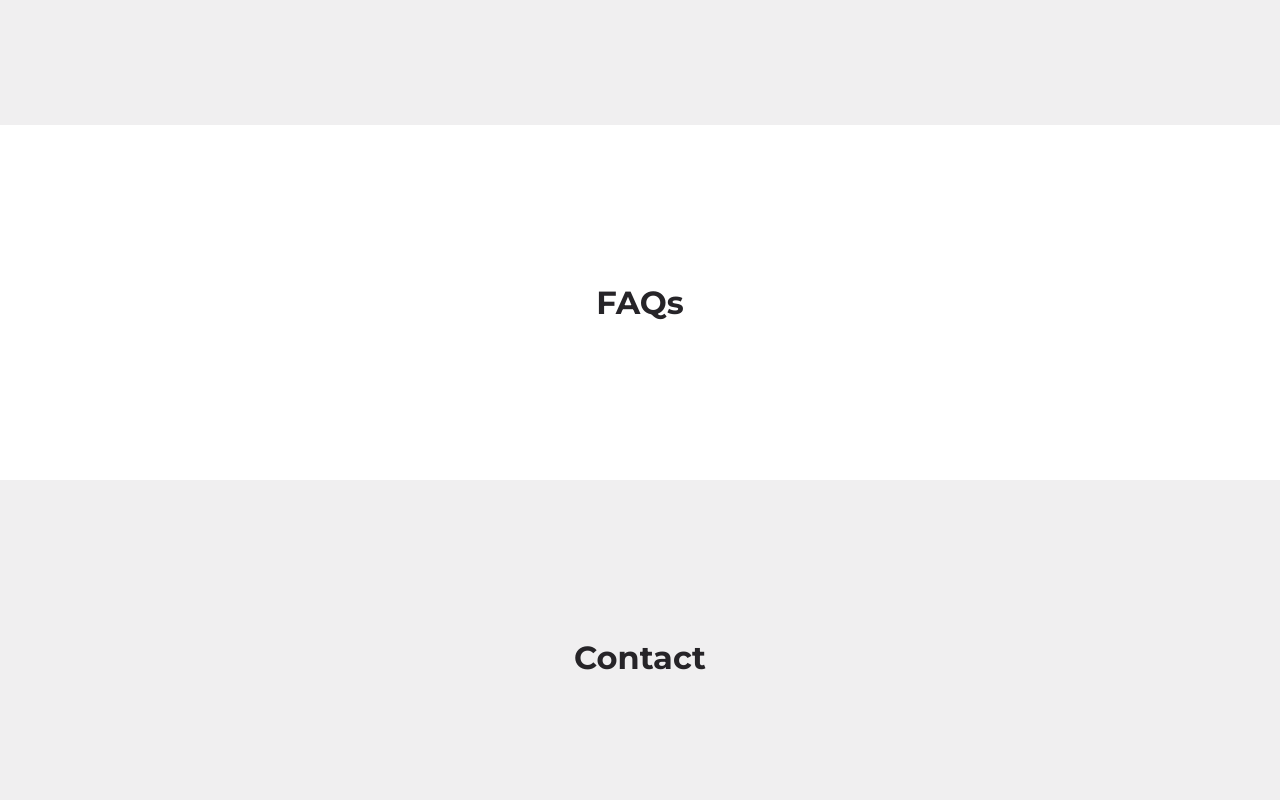
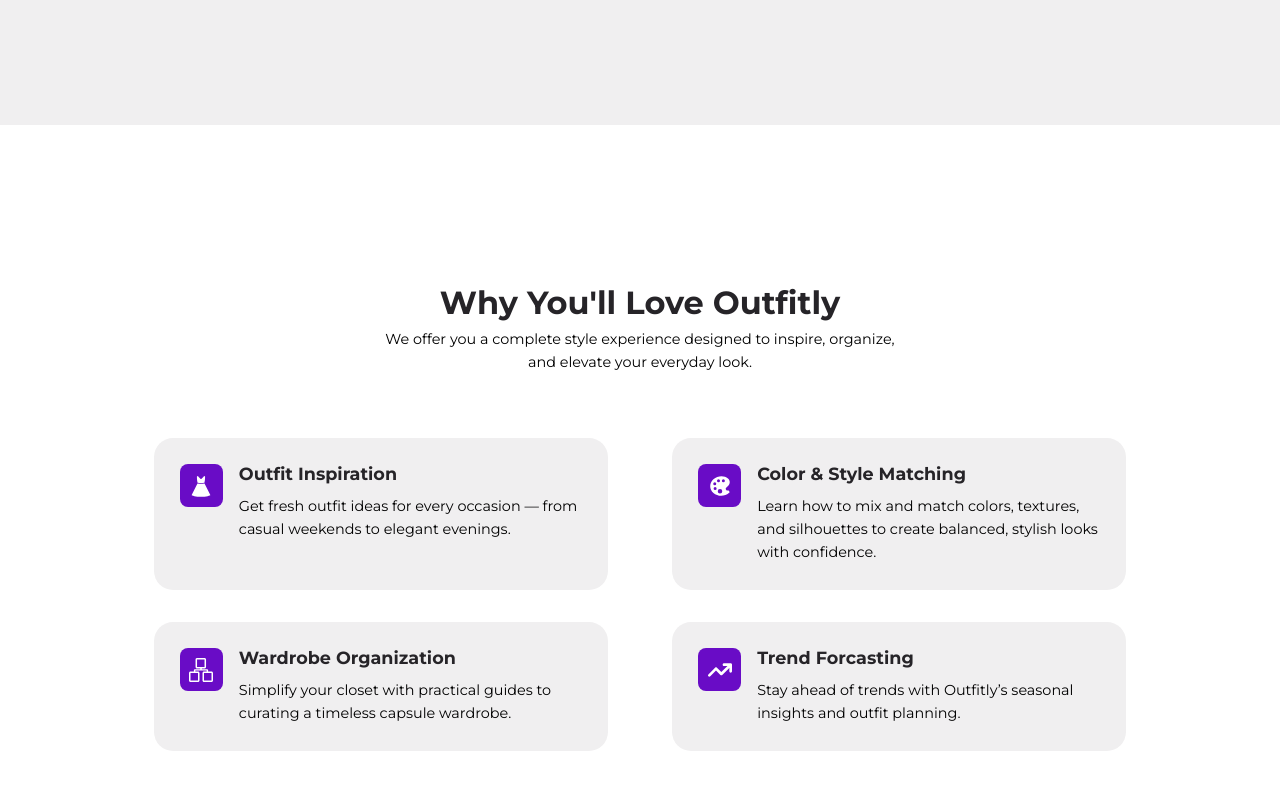
Before and after one commit to prosenicaa/outfitly_react, a React (Create React App) app: page / in a window 1280 px wide. Shown: the part 1560-2360 px from the top of the page. Built offline with nearby package versions, Linux system fonts and the light colour scheme.

Commit message:
Add features section with card components

```diff
--- a/src/App.jsx
+++ b/src/App.jsx
@@ -1,6 +1,7 @@
 import Navbar from './sections/navbar/Navbar';
 import Header from './sections/header/Header';
 import About from './sections/about/About';
+import Feature from './sections/features/Features'
 import FAQs from './sections/faqs/FAQs';
 import Contact from './sections/contact/Contact';
 import Footer from './sections/footer/Footer';
@@ -11,6 +12,7 @@
       <Navbar/>
       <Header/>
       <About/>
+      <Feature/>
       <FAQs/>
       <Contact/>
       <Footer/>
--- a/src/components/card.css
+++ b/src/components/card.css
@@ -12,6 +12,15 @@
     transform: translateY(-0.5rem);
 }
 
+.card.light {
+    background: var(--color-light);
+}
+
+.card.light:hover {
+    background: transparent;
+    border-color: var(--color-light);
+}
+
 /* MEDIA QUERY (phone) */
 
 @media screen and (max-width: 600px){
--- a/src/index.css
+++ b/src/index.css
@@ -60,6 +60,12 @@
 
 section > h2 {
     text-align: center;
+}
+
+section > p {
+    text-align: center;
+    margin: 0.5rem auto 4rem;
+    width: 40%;
 }
 
 /* GENERAL SECTION STYLES */
--- /dev/null
+++ b/src/sections/features/Features.jsx
@@ -0,0 +1,29 @@
+import data from './data'
+import './features.css'
+import Card from '../../components/Card'
+
+
+const Features = () => {
+  return (
+    <section>
+        <h2>Why You'll Love Outfitly</h2>
+        <p>We offer you a complete style experience designed to inspire, organize,
+        and elevate your everyday look.</p>
+        <div className="container features__container">
+            {
+                data.map(item => (
+                    <Card key={item.id} className="feature light">
+                        <div className="feature__icon">{item.icon}</div>
+                        <div className="feature__details">
+                            <h4>{item.title}</h4>
+                            <p>{item.desc}</p>
+                        </div>
+                    </Card>
+                ))
+            }
+        </div>
+    </section>
+  )
+}
+
+export default Features
--- /dev/null
+++ b/src/sections/features/data.js
@@ -0,0 +1,14 @@
+import { GiLargeDress } from "react-icons/gi";
+import { IoColorPaletteSharp } from "react-icons/io5";
+import { SlOrganization } from "react-icons/sl";
+import { FaArrowTrendUp } from "react-icons/fa6";
+
+
+const data = [
+    {id: 1, icon: <GiLargeDress/>, title: 'Outfit Inspiration',desc: 'Get fresh outfit ideas for every occasion — from casual weekends to elegant evenings.'},
+    {id: 2, icon: <IoColorPaletteSharp/>, title: 'Color & Style Matching',desc: 'Learn how to mix and match colors, textures, and silhouettes to create balanced, stylish looks with confidence.'},
+    {id: 3, icon: <SlOrganization/>, title: 'Wardrobe Organization',desc: 'Simplify your closet with practical guides to curating a timeless capsule wardrobe.'},
+    {id: 4, icon: <FaArrowTrendUp/>, title: 'Trend Forcasting',desc: 'Stay ahead of trends with Outfitly’s seasonal insights and outfit planning.'}
+]
+
+export default data
--- /dev/null
+++ b/src/sections/features/features.css
@@ -0,0 +1,50 @@
+.features__container {
+    display: grid;
+    grid-template-columns: 1fr 1fr;
+    gap: 2rem 4rem;
+}
+
+.card.feature {
+    display: flex;
+    align-items: flex-start;
+    gap: 1rem;
+}
+
+.feature__icon {
+    background: var(--color-primary);
+    padding: 0.6rem;
+    border-radius: var(--border-radius-3);
+    font-size: 1.5rem;
+    color: var(--color-white);
+    transition: var(--transition);
+}
+
+.feature:hover .feature__icon {
+    background: var(--color-light);
+    color: var(--color-primary);
+}
+
+.feature h4 {
+    margin-bottom: 0.7rem;
+}
+
+/* MEDIA QUERY (tablets) */
+
+@media screen and (max-width: 1024px) {
+    .features__container {
+        gap: 1.5rem;
+    }
+}
+
+/* MEDIA QUERY (phones) */
+
+@media screen and (max-width: 600px){
+    .features__container {
+        grid-template-columns: 1fr;
+        gap: 1.2rem;
+    }
+
+    .card.feature {
+        gap: 1.2rem;
+    }
+}
```
